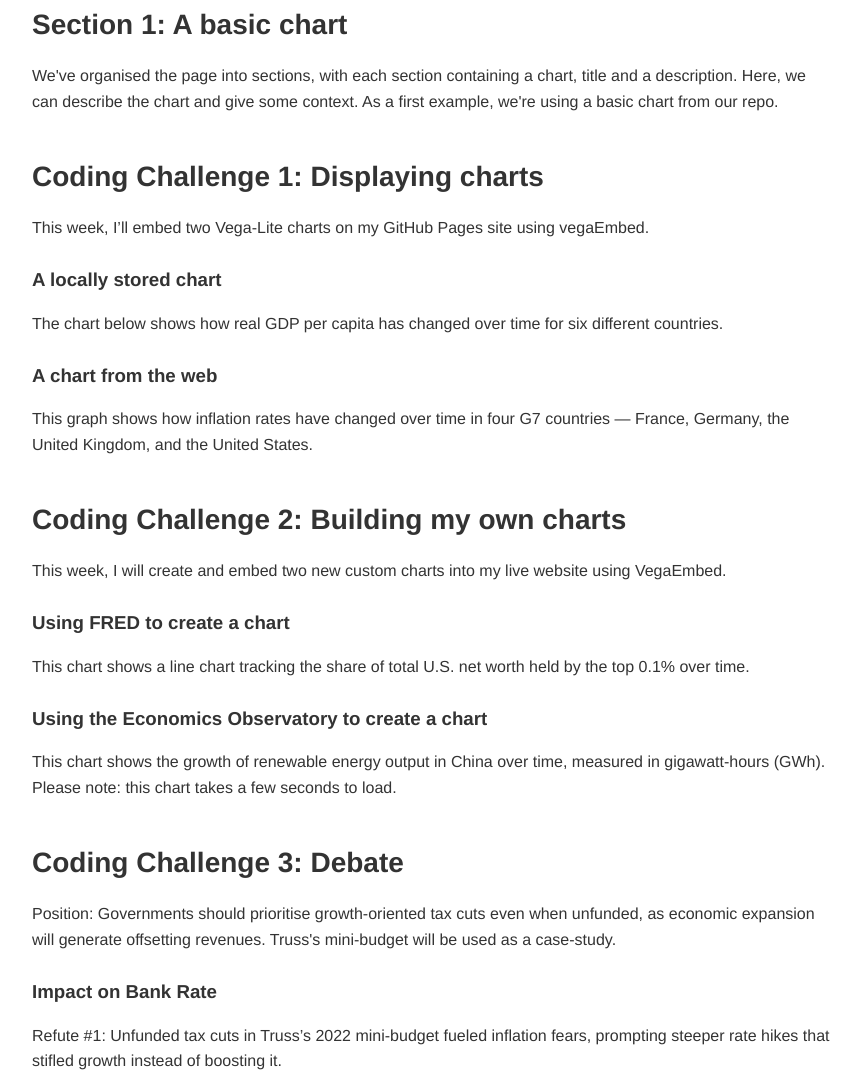
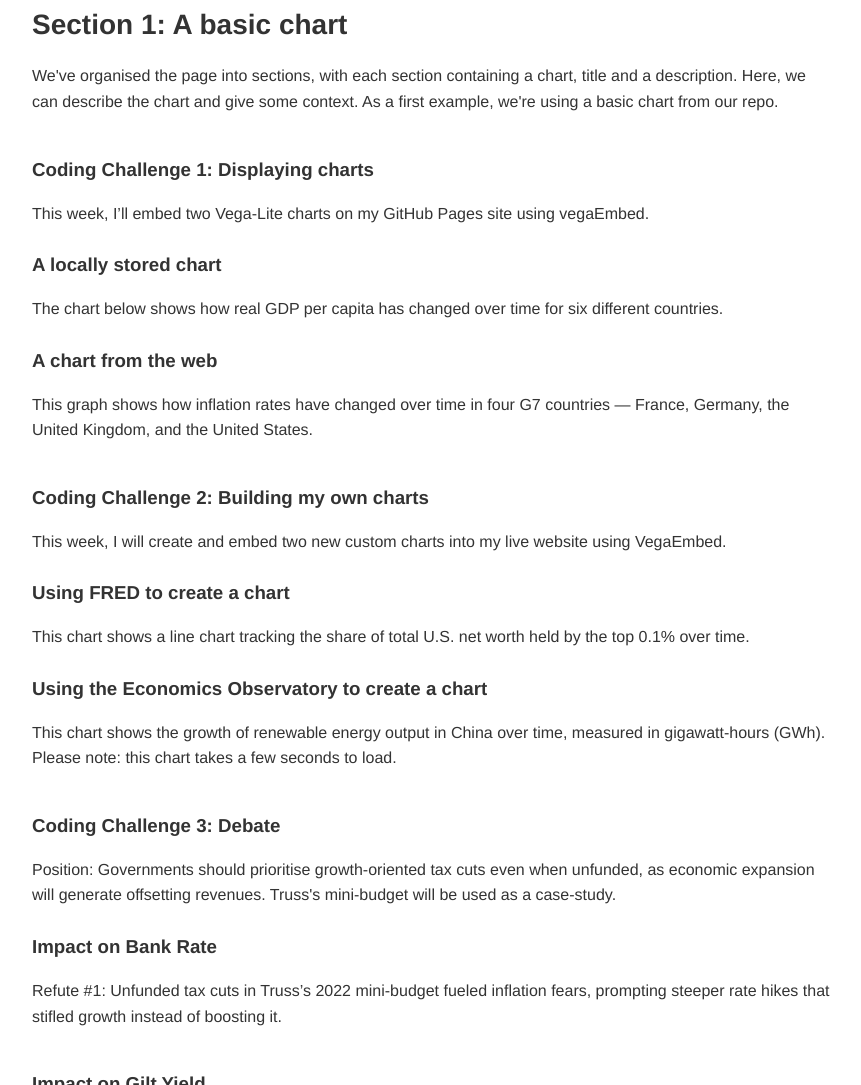
Before and after one commit to georgerushworth/georgerushworth.github.io, a plain HTML site: page index.html in a window 1280 px wide. Shown: the part 283-1368 px from the top of the page, without its empty margins (208-1069 px from the left). Drawn offline with Linux system fonts and the light colour scheme; a script that the page names is missing.

Commit message:
Update index.html

```diff
--- a/index.html
+++ b/index.html
@@ -70,7 +70,7 @@
 
     <section>
         <div class="chart-description">
-            <h2>Coding Challenge 1: Displaying charts</h2>
+            <h3>Coding Challenge 1: Displaying charts</h2>
             <p> <!-- This is a paragraph, it's the main way to display text on a web page -->
 This week, I’ll embed two Vega-Lite charts on my GitHub Pages site using vegaEmbed.
             </p>
@@ -96,7 +96,7 @@ This week, I’ll embed two Vega-Lite charts on my GitHub Pages site using vegaE
 
         <section>
         <div class="chart-description">
-            <h2>Coding Challenge 2: Building my own charts</h2>
+            <h3>Coding Challenge 2: Building my own charts</h2>
             <p> <!-- This is a paragraph, it's the main way to display text on a web page -->
 This week, I will create and embed two new custom charts into my live website using VegaEmbed.                </p>
         </div>
@@ -121,7 +121,7 @@ This week, I will create and embed two new custom charts into my live website us
 
             <section>
         <div class="chart-description">
-            <h2>Coding Challenge 3: Debate </h2>
+            <h3>Coding Challenge 3: Debate </h2>
 
 <p> Position: Governments should prioritise growth-oriented tax cuts even when unfunded, as economic expansion will generate offsetting revenues. Truss's mini-budget will be used as a case-study. </p>
 
```
